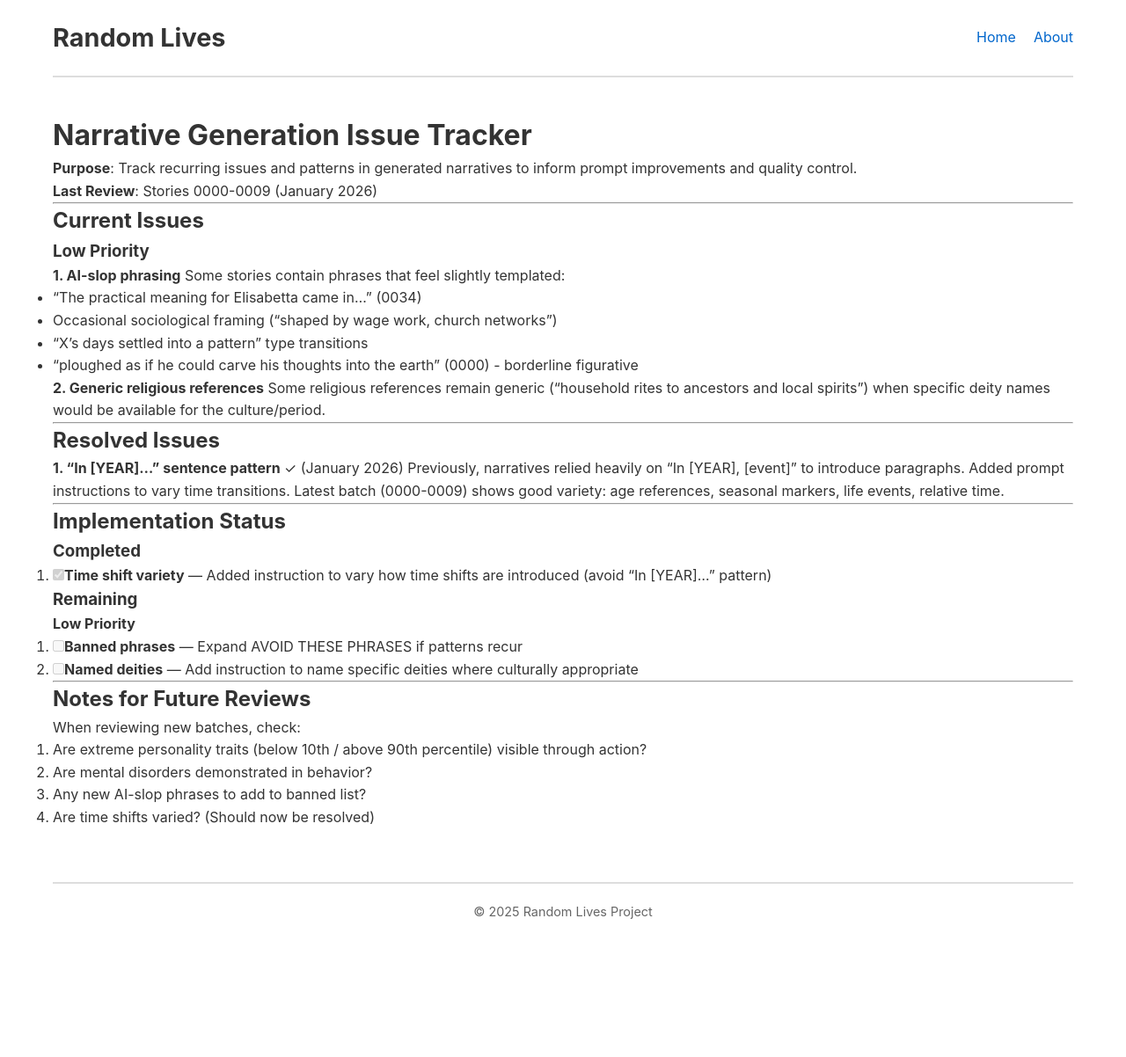
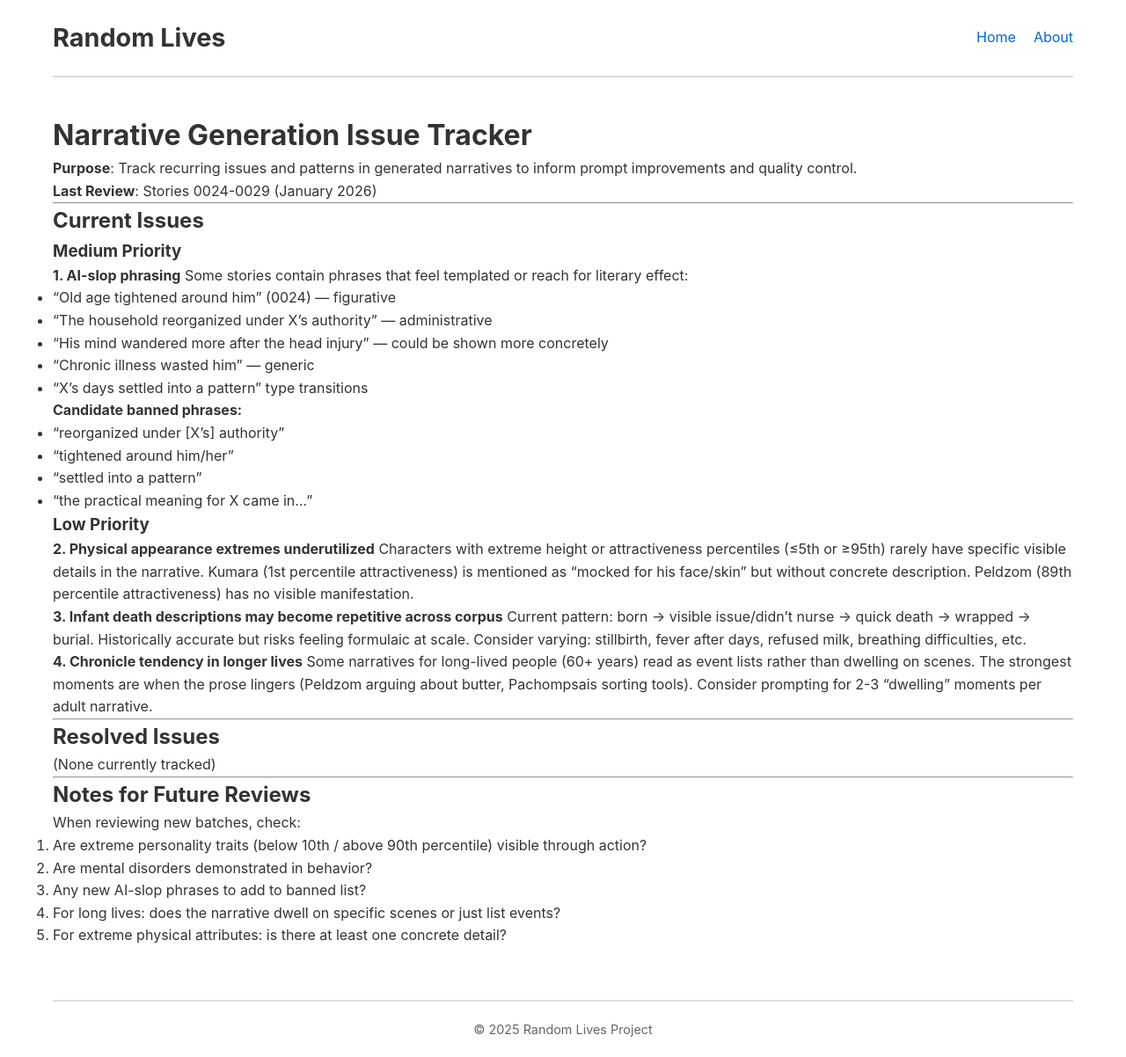
Before and after one commit to random-lives/random-lives, a Jekyll site: the page built from ISSUE_TRACKER.md, in a window 1280 px wide. Shown: the whole page at 88% size. Built offline with Jekyll 4.4.1, drawn with Linux system fonts in a browser that asks for light colours; our own code applies the rules of GitHub Pages for plain Markdown files; before the commit the page ends 1068 px from its top, so only the background shows below that.

Commit message:
Name Update

```diff
--- a/ISSUE_TRACKER.md
+++ b/ISSUE_TRACKER.md
@@ -2,44 +2,44 @@
 
 **Purpose**: Track recurring issues and patterns in generated narratives to inform prompt improvements and quality control.
 
-**Last Review**: Stories 0000-0009 (January 2026)
+**Last Review**: Stories 0024-0029 (January 2026)
 
 ---
 
 ## Current Issues
 
+### Medium Priority
+
+**1. AI-slop phrasing**
+Some stories contain phrases that feel templated or reach for literary effect:
+- "Old age tightened around him" (0024) — figurative
+- "The household reorganized under X's authority" — administrative
+- "His mind wandered more after the head injury" — could be shown more concretely
+- "Chronic illness wasted him" — generic
+- "X's days settled into a pattern" type transitions
+
+**Candidate banned phrases:**
+- "reorganized under [X's] authority"
+- "tightened around him/her"
+- "settled into a pattern"
+- "the practical meaning for X came in..."
+
 ### Low Priority
 
-**1. AI-slop phrasing**
-Some stories contain phrases that feel slightly templated:
-- "The practical meaning for Elisabetta came in..." (0034)
-- Occasional sociological framing ("shaped by wage work, church networks")
-- "X's days settled into a pattern" type transitions
-- "ploughed as if he could carve his thoughts into the earth" (0000) - borderline figurative
+**2. Physical appearance extremes underutilized**
+Characters with extreme height or attractiveness percentiles (≤5th or ≥95th) rarely have specific visible details in the narrative. Kumara (1st percentile attractiveness) is mentioned as "mocked for his face/skin" but without concrete description. Peldzom (89th percentile attractiveness) has no visible manifestation.
 
-**2. Generic religious references**
-Some religious references remain generic ("household rites to ancestors and local spirits") when specific deity names would be available for the culture/period.
+**3. Infant death descriptions may become repetitive across corpus**
+Current pattern: born → visible issue/didn't nurse → quick death → wrapped → burial. Historically accurate but risks feeling formulaic at scale. Consider varying: stillbirth, fever after days, refused milk, breathing difficulties, etc.
+
+**4. Chronicle tendency in longer lives**
+Some narratives for long-lived people (60+ years) read as event lists rather than dwelling on scenes. The strongest moments are when the prose lingers (Peldzom arguing about butter, Pachompsais sorting tools). Consider prompting for 2-3 "dwelling" moments per adult narrative.
 
 ---
 
 ## Resolved Issues
 
-**1. "In [YEAR]..." sentence pattern** ✓ (January 2026)
-Previously, narratives relied heavily on "In [YEAR], [event]" to introduce paragraphs. Added prompt instructions to vary time transitions. Latest batch (0000-0009) shows good variety: age references, seasonal markers, life events, relative time.
-
----
-
-## Implementation Status
-
-### Completed
-
-1. [x] **Time shift variety** — Added instruction to vary how time shifts are introduced (avoid "In [YEAR]..." pattern)
-
-### Remaining
-
-**Low Priority**
-1. [ ] **Banned phrases** — Expand AVOID THESE PHRASES if patterns recur
-2. [ ] **Named deities** — Add instruction to name specific deities where culturally appropriate
+(None currently tracked)
 
 ---
 
@@ -49,4 +49,5 @@ When reviewing new batches, check:
 1. Are extreme personality traits (below 10th / above 90th percentile) visible through action?
 2. Are mental disorders demonstrated in behavior?
 3. Any new AI-slop phrases to add to banned list?
-4. Are time shifts varied? (Should now be resolved)
+4. For long lives: does the narrative dwell on specific scenes or just list events?
+5. For extreme physical attributes: is there at least one concrete detail?
```
Also changed, not shown: generating_code/generation.py (+15 -18 lines), .claude/settings.local.json, 1 other file.
